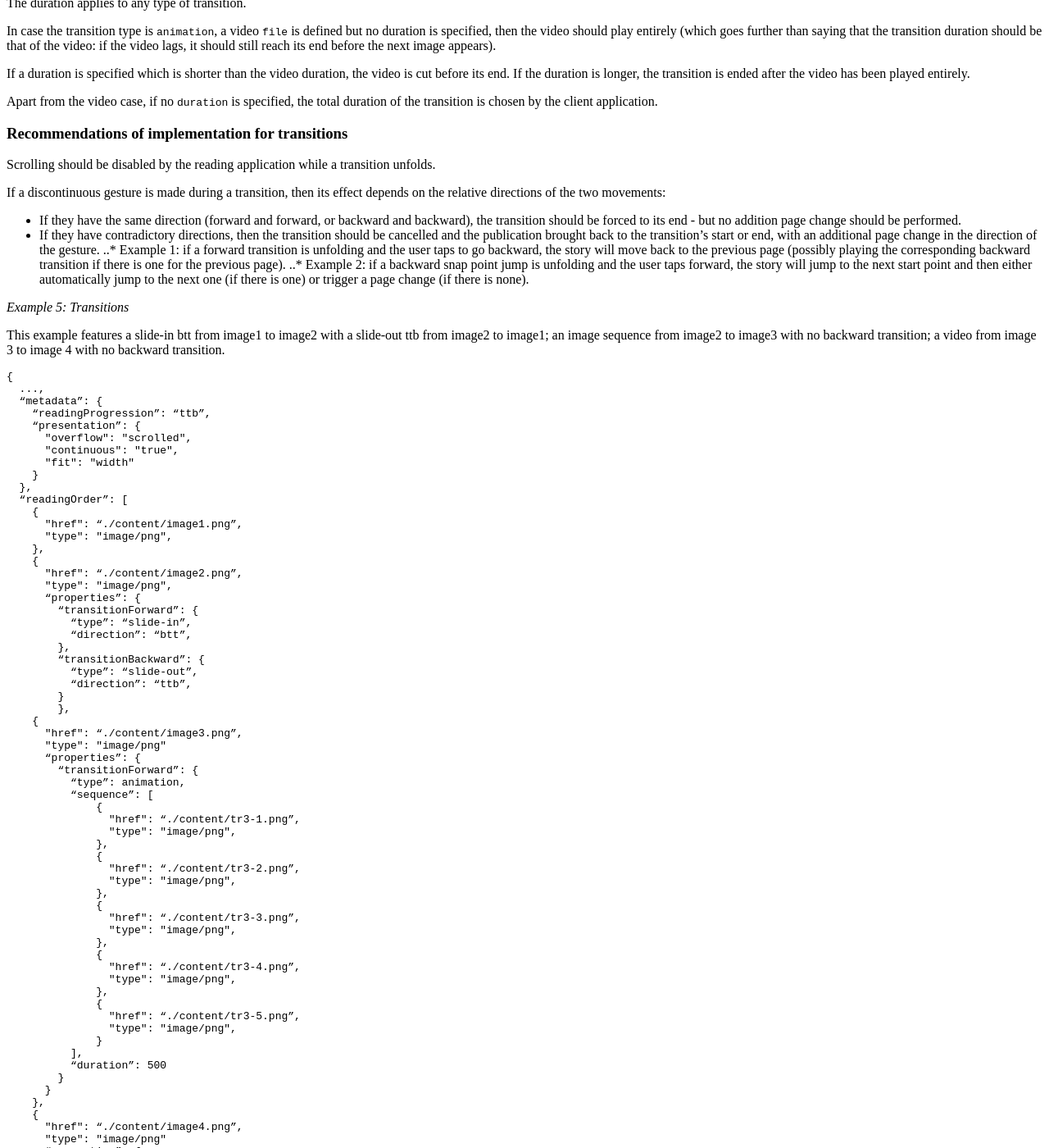
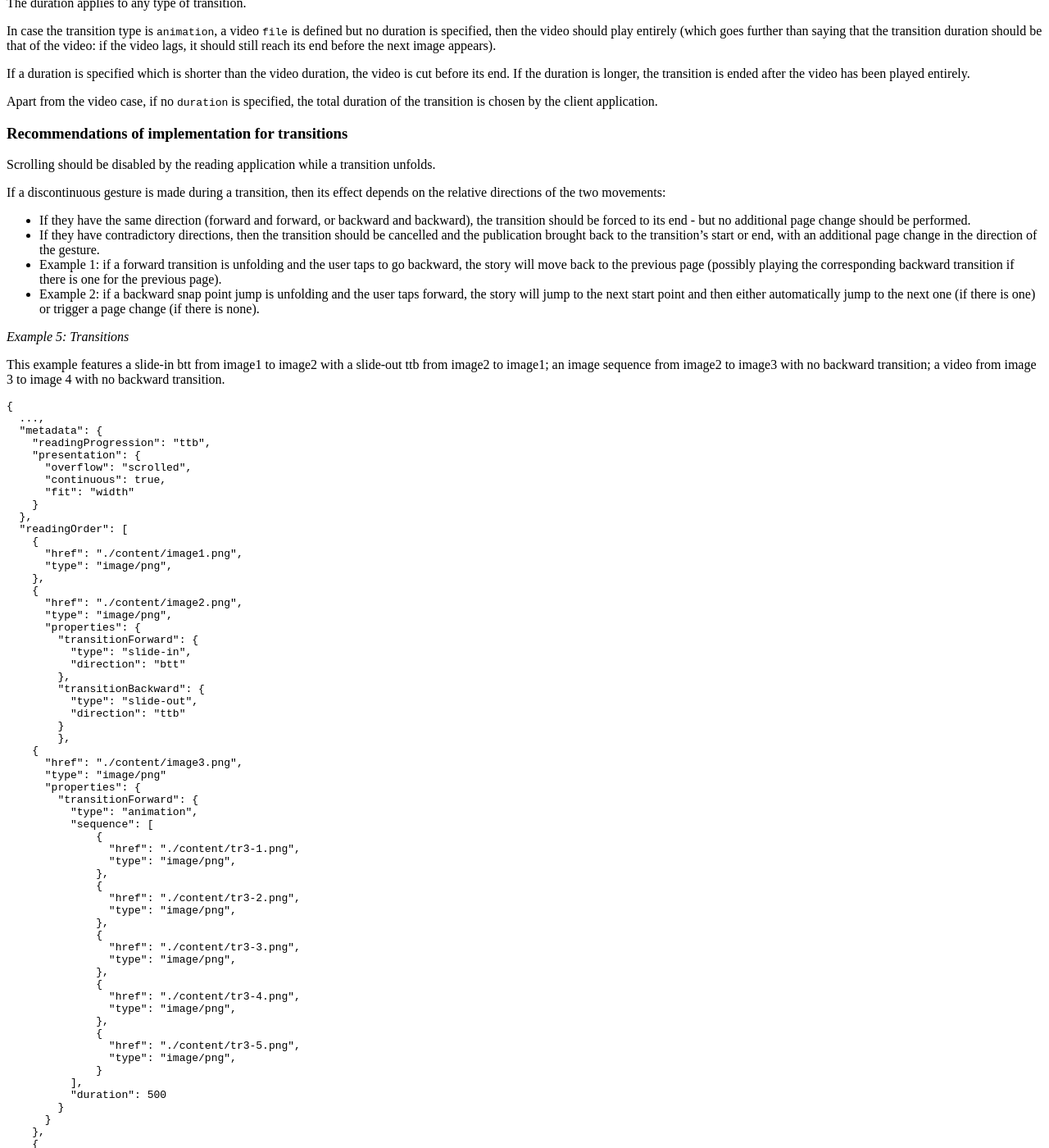
Before and after one commit to readium/webpub-manifest, a Jekyll site: the page built from extensions/divina.md, in a window 1280 px wide and 1400 px high, scrolled down 4321 px. Shown: the whole window at 82% size. Built offline with Jekyll 4.4.1, drawn with Linux system fonts in a browser that asks for light colours; our own code applies the rules of GitHub Pages for plain Markdown files; comment, search, counter and statistics services are not loaded; some of the changed text lies outside the part shown.

Commit message:
Fixed typos.

````diff
--- a/extensions/divina.md
+++ b/extensions/divina.md
@@ -73,7 +73,7 @@
 
  - they <strong class="rfc">must</strong> point strictly to bitmap images
 
-In addition, all Link Objects <strong class="rfc">should</strong> include `width` and `height` to indicate the dimensions of each resource
+In addition, all Link Objects <strong class="rfc">should</strong> include `width` and `height` to indicate the dimensions of each resource.
 
 ## 3. Alternate Resources
 
@@ -87,7 +87,7 @@
 
 *Example 1: A resource available in JPEG and WebP*
 
-```
+```json
 {
   "href": "http://example.org/page1.jpeg",
   "type": "image/jpeg",
@@ -102,7 +102,7 @@
 
 *Example 2: A resource available in French and Japanese*
 
-```
+```json
 {
   "href": "http://example.org/page1.jpeg",
   "type": "image/jpeg",
@@ -119,7 +119,7 @@
 
 *Example 3: A resource available in two different resolutions*
 
-```
+```json
 {
   "href": "http://example.org/page1.jpeg",
   "type": "image/jpeg",
@@ -155,11 +155,11 @@
 
 *Example 4: Guided navigation with full page displayed before panels*
 
-```
+```json
 "guided": [
   {
     "href": "http://example.org/page1.jpeg",
-    "title": "Page 1
+    "title": "Page 1"
   },
   {
     "href": "http://example.org/page1.jpeg#xywh=0,0,300,200",
@@ -259,87 +259,87 @@
 
 If a discontinuous gesture is made during a transition, then its effect depends on the relative directions of the two movements:
 
-* If they have the same direction (forward and forward, or backward and backward), the transition should be forced to its end - but no addition page change should be performed.
+* If they have the same direction (forward and forward, or backward and backward), the transition should be forced to its end - but no additional page change should be performed.
 * If they have contradictory directions, then the transition should be cancelled and the publication brought back to the transition’s start or end, with an additional page change in the direction of the gesture.
-..* Example 1: if a forward transition is unfolding and the user taps to go backward, the story will move back to the previous page (possibly playing the corresponding backward transition if there is one for the previous page).
-..* Example 2: if a backward snap point jump is unfolding and the user taps forward, the story will jump to the next start point and then either automatically jump to the next one (if there is one) or trigger a page change (if there is none).
+ * Example 1: if a forward transition is unfolding and the user taps to go backward, the story will move back to the previous page (possibly playing the corresponding backward transition if there is one for the previous page).
+ * Example 2: if a backward snap point jump is unfolding and the user taps forward, the story will jump to the next start point and then either automatically jump to the next one (if there is one) or trigger a page change (if there is none).
 
 *Example 5: Transitions*
 
 This example features a slide-in btt from image1 to image2 with a slide-out ttb from image2 to image1; an image sequence from image2 to image3 with no backward transition; a video from image 3 to image 4 with no backward transition.
 
-```
+```json
 {
   ...,
-  “metadata”: {
-    “readingProgression”: “ttb”,
-    “presentation”: {
+  "metadata": {
+    "readingProgression": "ttb",
+    "presentation": {
       "overflow": "scrolled",
-      "continuous": "true",
+      "continuous": true,
       "fit": "width"
     }
   },
-  “readingOrder”: [
+  "readingOrder": [
     {
-      "href": “./content/image1.png”,
+      "href": "./content/image1.png",
       "type": "image/png",
     },
     {
-      "href": “./content/image2.png”,
+      "href": "./content/image2.png",
       "type": "image/png",
-      “properties”: {
-        “transitionForward”: {
-          “type”: “slide-in”,
-          “direction”: “btt”,
+      "properties": {
+        "transitionForward": {
+          "type": "slide-in",
+          "direction": "btt"
         },
-        “transitionBackward”: {
-          “type”: “slide-out”,
-          “direction”: “ttb”,
+        "transitionBackward": {
+          "type": "slide-out",
+          "direction": "ttb"
         }
   	},
     {
-      "href": “./content/image3.png”,
+      "href": "./content/image3.png",
       "type": "image/png"
-      “properties”: {
-        “transitionForward”: {
-          “type”: animation,
-          “sequence”: [
+      "properties": {
+        "transitionForward": {
+          "type": "animation",
+          "sequence": [
               {
-                "href": “./content/tr3-1.png”,
+                "href": "./content/tr3-1.png",
                 "type": "image/png",
               },
               {
-                "href": “./content/tr3-2.png”,
+                "href": "./content/tr3-2.png",
                 "type": "image/png",
               },
               {
-                "href": “./content/tr3-3.png”,
+                "href": "./content/tr3-3.png",
                 "type": "image/png",
               },
               {
-                "href": “./content/tr3-4.png”,
+                "href": "./content/tr3-4.png",
                 "type": "image/png",
               },
               {
-                "href": “./content/tr3-5.png”,
+                "href": "./content/tr3-5.png",
                 "type": "image/png",
               }
           ],
-          “duration”: 500
+          "duration": 500
         }
       }
     },
     {
-      "href": “./content/image4.png”,
-      "type": "image/png"
-      “properties”: {
-        “transitionForward”: {
-          “type”: "animation",
+      "href": "./content/image4.png",
+      "type": "image/png",
+      "properties": {
+        "transitionForward": {
+          "type": "animation",
           "file": {
-            "href": “./content/tr4.mp4”,
+            "href": "./content/tr4.mp4",
             "type": "video/mp4",
           },
-          “duration”: 1000
+          "duration": 1000
         }
       }
     }
@@ -383,7 +383,7 @@
 *Example 6: A manga is a DiViNa where images are presented sequentially from right-to-left with a discontinuity between images that are not in the same spread*
 
 
-```
+```json
 "metadata": {
   "title": "Manga",
   "identifier": "https://example.com/manga",
@@ -416,7 +416,7 @@
 *Example 7: A webtoon is a DiViNa where images are scrolled in a single continuous strip of content*
 
 
-```
+```json
 "metadata": {
   "title": "Webtoon",
   "identifier": "https://example.com/webtoon",
````
